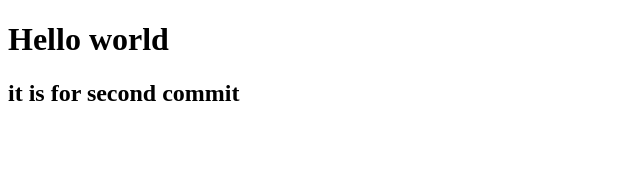
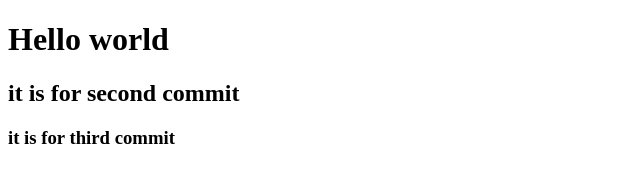
Before and after one commit to miryasha/testGit, a plain HTML site: page index.html in a window 1280 px wide. Shown: the whole page, without its empty margins (0-640 px from the left). Drawn offline with Linux system fonts and the light colour scheme.

Commit message:
third commit added

```diff
--- a/index.html
+++ b/index.html
@@ -9,5 +9,6 @@
 <body>
     <h1>Hello world</h1>
     <h2>it is for second commit</h2>
+    <h3>it is for third commit</h3>
 </body>
 </html>
```
